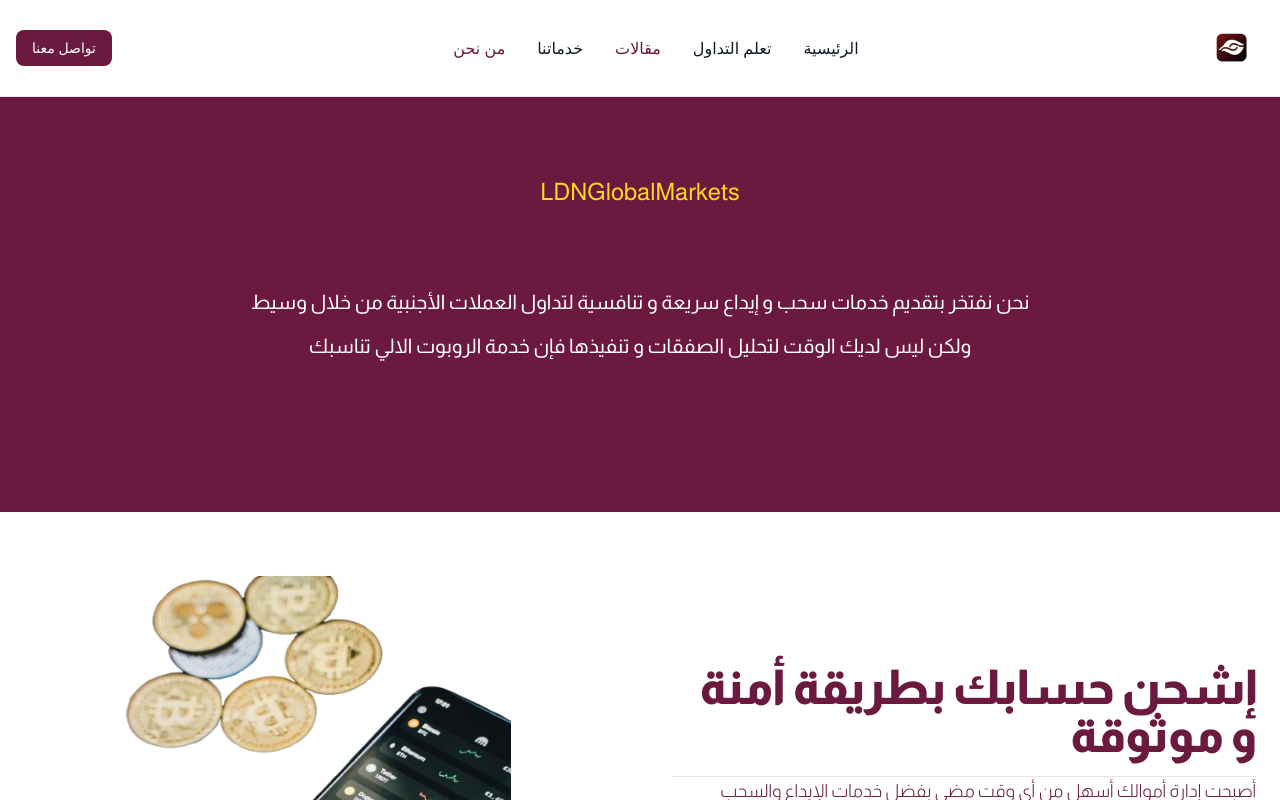
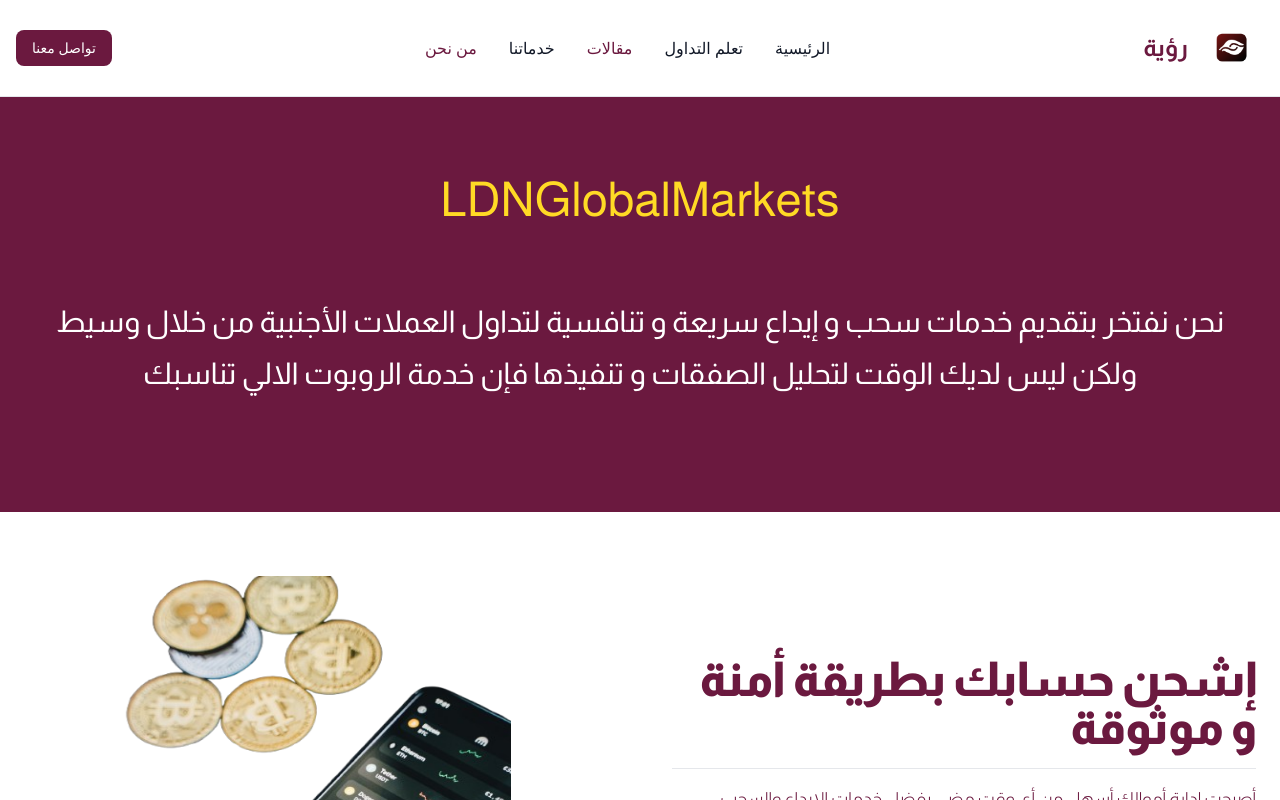
Before and after one commit to Moezz-GH/visionweb, a Vue app: page /MoneyTransfers in a window 1280 px wide. Shown: the top 800 px of the page. Built offline with nearby package versions, Linux system fonts and the light colour scheme.

Commit message:
full editing

```diff
--- a/src/App.vue
+++ b/src/App.vue
@@ -11,6 +11,8 @@
   <div class="max-w-screen-xl flex flex-wrap items-center justify-between mx-auto p-4">
   <a href="#" class="flex items-center space-x-3 rtl:space-x-reverse">
       <img src="../src/assets/logo.png" class="h-16" alt="Tadawal-Logo">
+      <span class="self-center text-2xl font-bold font-costum text-secondarycolor whitespace-nowrap dark:text-white">رؤية</span>
+
 
   </a>
   <div class="flex md:order-2 space-x-3 md:space-x-0 rtl:space-x-reverse">
--- a/src/views/MoneyTransfers.vue
+++ b/src/views/MoneyTransfers.vue
@@ -3,9 +3,9 @@
 <div class="font-costum">
 <div class="bg-secondarycolor h-[32rem] bg-center bg-cover bg-no-repeat pt-24">
     <div class="animate__animated animate__backInDown py-18 px-4 mx-auto max-w-screen-xl text-center lg:py-16 lg:px-12">
-               <p class="my-4 text-2xl font-serif text-LDN dark:text-gray-400 mb-20"> LDNGlobalMarkets  </p>
-               <p class=" my-4 text-xl font-serif text-white dark:text-gray-400 lg:text"> نحن نفتخر بتقديم خدمات سحب و إيداع سريعة و تنافسية لتداول العملات الأجنبية من خلال وسيط</p>
-               <p class=" my-4 text-xl font-serif text-white dark:text-gray-400 lg:text">ولكن ليس لديك الوقت لتحليل الصفقات و تنفيذها فإن خدمة الروبوت الالي تناسبك </p>
+               <p class="my-4 text-2xl sm:text-5xl font-serif text-LDN dark:text-gray-400 mb-20"> LDNGlobalMarkets  </p>
+               <p class=" my-4 text-xl sm:text-3xl font-serif text-white dark:text-gray-400 lg:text"> نحن نفتخر بتقديم خدمات سحب و إيداع سريعة و تنافسية لتداول العملات الأجنبية من خلال وسيط</p>
+               <p class=" my-4 text-xl sm:text-3xl font-serif text-white dark:text-gray-400 lg:text">ولكن ليس لديك الوقت لتحليل الصفقات و تنفيذها فإن خدمة الروبوت الالي تناسبك </p>
         <div class="mt-20 flex flex-col mb-8 lg:mb-16 space-y-4 sm:flex-row sm:justify-center sm:space-y-0 sm:space-x-4">
         </div>
 
@@ -15,7 +15,7 @@
     <div class="gap-8 items-center py-8 px-4 mx-auto max-w-screen-xl xl:gap-16 md:grid md:grid-cols-2 sm:py-16 lg:px-6">
         <div class="mt-4 md:mt-0">
             <h2 class="mb-4 text-5xl tracking-tight font-extrabold text-secondarycolor dark:text-white">  إشحن حسابك بطريقة أمنة و موثوقة  </h2>
-            <hr>
+            <hr class="my-4">
             <p class="mb-6 font-light text-secondarycolor md:text-lg dark:text-secondarycolor"> أصبحت إدارة أموالك أسهل من أي وقت مضى بفضل خدمات الإيداع والسحب السلسة لدينا. كجزء من حلول التداول الشاملة التي نقدمها لعملائنا، سواء كنت تبحث عن إضافة أموال إلى حسابك أو إجراء عملية سحب، فإننا نضمن لك تجربة سريعة وآمنة وخالية من المتاعب.    </p>
             <p class="mb-6 font-light text-secondarycolor md:text-lg dark:text-secondarycolor">قم بإجراء عمليات التبادل شخصيًا في المكتب لمزيد من الأمان والثقة.           </p>
             <a href="#" class="inline-flex items-center px-3 py-2 text-sm font-serif font-medium text-center text-white bg-secondarycolor rounded-lg">
```
